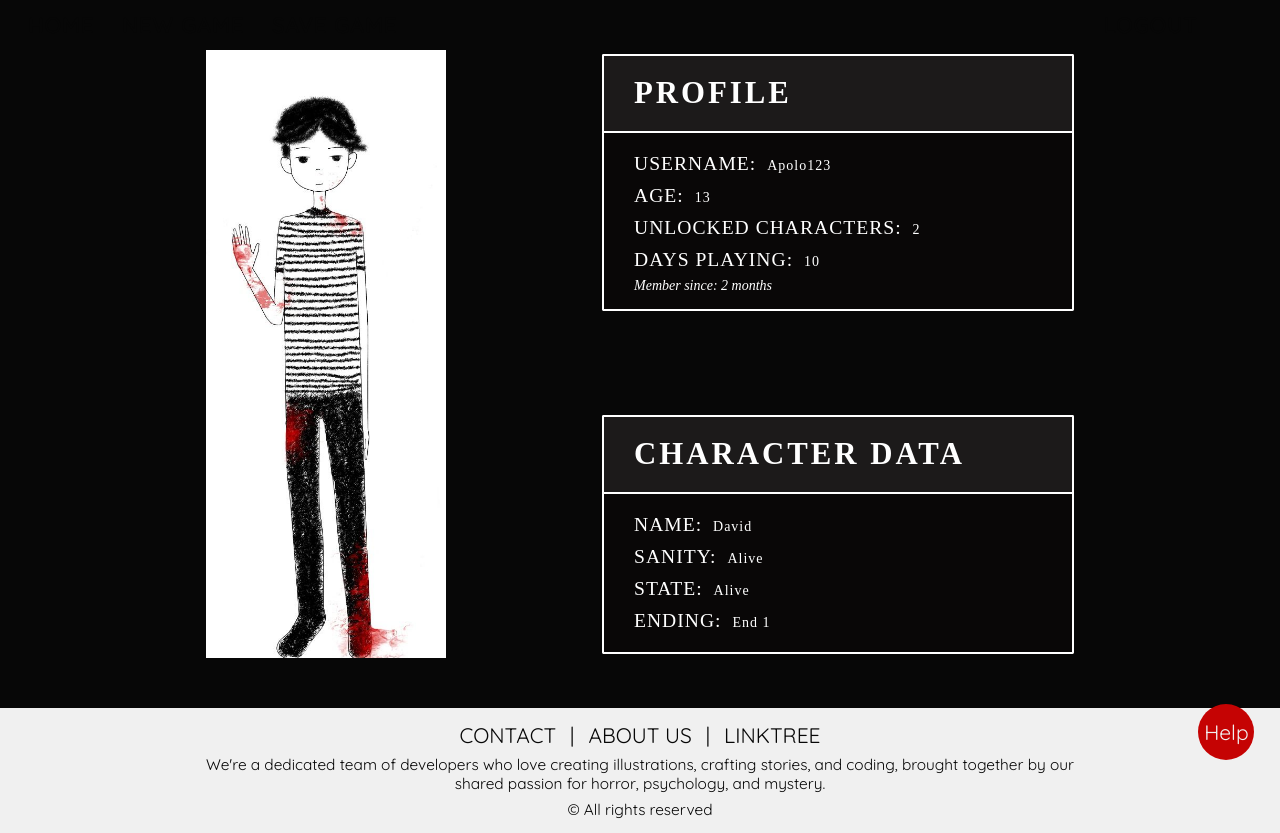
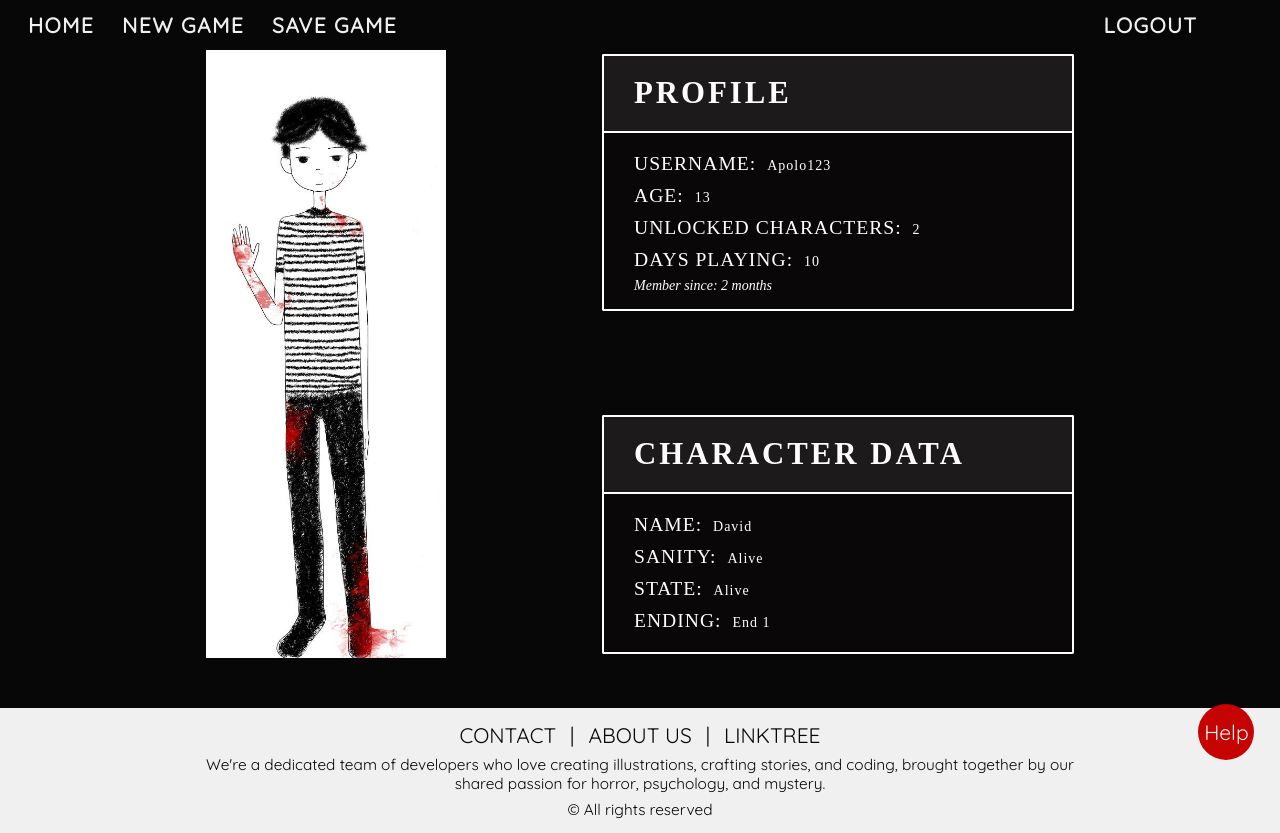
Before and after one commit to KateClysm/MidnightMysteriesFront, a React (Vite) app in the folder frontend/: page /home/profile in a window 1280 px wide. Built offline with nearby package versions, Linux system fonts and the light colour scheme; some icons are missing; a web font is replaced by a local one.

Commit message:
Fixing white nav

```diff
--- a/frontend/src/components/nav/nav.scss
+++ b/frontend/src/components/nav/nav.scss
@@ -36,12 +36,16 @@
     }
 }
 
+
 .white-nav{
-    a, button, .user-icon{
-        color: var(--white-color);
+    .container-nav{
+        a, button, .user-icon{
+            color: var(--white-color);
 
-        &:hover{
-            color: var(--blood-color);
+            &:hover{
+                color: var(--blood-color);
+            }
         }
     }
+
 }
```
